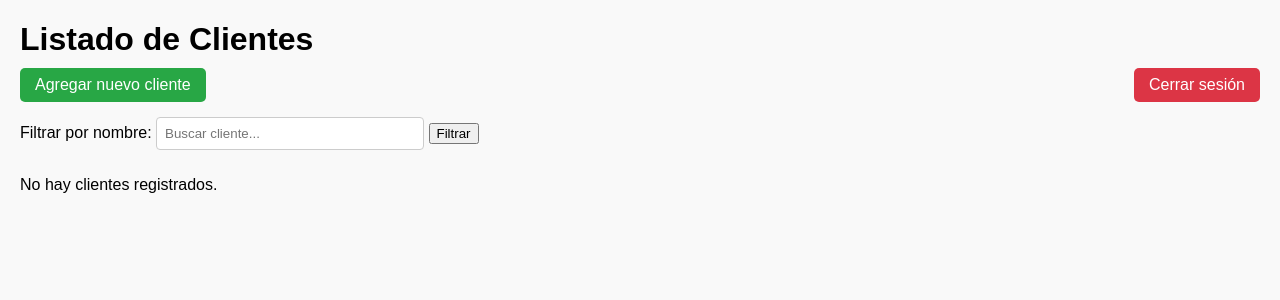
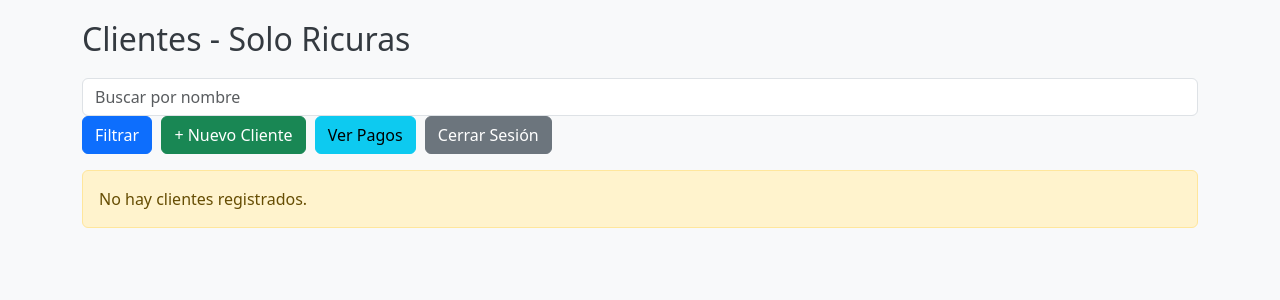
Before and after one commit to luisrobles062/ruta-cobros-app, a Python web app: template templates/inicio.html in a window 1280 px wide. Shown: the top 300 px of the page. Run offline with Jinja, Linux system fonts and the light colour scheme; the template is opened without the code that fills it, so the values that code supplies are empty.

Commit message:
Update inicio.html

```diff
--- a/templates/inicio.html
+++ b/templates/inicio.html
@@ -1,71 +1,44 @@
 <!DOCTYPE html>
 <html lang="es">
 <head>
-    <meta charset="UTF-8" />
-    <title>Listado de Clientes</title>
+    <meta charset="UTF-8">
+    <title>Clientes - Solo Ricuras</title>
+    <link href="https://cdn.jsdelivr.net/npm/bootstrap@5.3.0/dist/css/bootstrap.min.css" rel="stylesheet">
     <style>
-        body { font-family: Arial, sans-serif; margin: 20px; background-color: #f9f9f9; }
-        h1 { margin-bottom: 10px; }
-        input[type="text"] {
-            padding: 8px; width: 250px; margin-bottom: 10px; border-radius: 4px; border: 1px solid #ccc;
-        }
-        table {
-            border-collapse: collapse; width: 100%; background: white;
-        }
-        th, td {
-            padding: 10px; border: 1px solid #ddd; text-align: left;
-        }
-        th {
-            background-color: #007bff; color: white;
-        }
-        .btn {
-            background-color: #28a745; color: white; padding: 8px 15px; text-decoration: none; border-radius: 5px;
-            margin-bottom: 15px; display: inline-block;
-        }
-        .btn:hover { background-color: #218838; }
-        .btn-edit {
-            background-color: #ffc107;
-            color: black;
-            margin-bottom: 5px;
-            display: inline-block;
-            padding: 5px 10px;
-            border-radius: 4px;
-            text-decoration: none;
-            font-size: 0.9em;
-        }
-        .btn-edit:hover {
-            background-color: #e0a800;
-        }
-        .logout {
-            float: right; background-color: #dc3545; padding: 8px 15px; border-radius: 5px; color: white;
-            text-decoration: none;
-        }
-        .logout:hover { background-color: #c82333; }
-        form.inline {
-            display: inline;
-        }
+        body { background-color: #f8f9fa; padding: 20px; }
+        h2 { color: #343a40; margin-bottom: 20px; }
+        .form-inline input { margin-right: 10px; }
+        .btn-primary, .btn-success, .btn-info { margin-right: 5px; }
+        .table th { background-color: #007bff; color: white; }
+        .table-striped tbody tr:nth-of-type(odd) { background-color: #e9f5ff; }
+        .form-pago { display: flex; flex-direction: row; align-items: center; gap: 5px; flex-wrap: wrap; }
+        .form-pago input[type="number"] { max-width: 100px; }
+        .form-pago button { white-space: nowrap; }
     </style>
 </head>
 <body>
-    <h1>Listado de Clientes</h1>
-    <a href="/nuevo" class="btn">Agregar nuevo cliente</a>
-    <a href="/logout" class="logout">Cerrar sesión</a>
-    <form method="GET" action="/inicio">
-        <label for="filtro">Filtrar por nombre:</label>
-        <input type="text" id="filtro" name="filtro" placeholder="Buscar cliente..." value="{{ filtro }}">
-        <input type="submit" value="Filtrar">
+    <div class="container">
+        <h2>Clientes - Solo Ricuras</h2>
+
+        <form method="get" action="/inicio" class="mb-3 form-inline">
+            <input type="text" name="filtro" class="form-control" placeholder="Buscar por nombre" value="{{ request.args.get('filtro', '') }}">
+            <button type="submit" class="btn btn-primary">Filtrar</button>
+            <a href="/nuevo" class="btn btn-success">+ Nuevo Cliente</a>
+            <a href="/pagos" class="btn btn-info">Ver Pagos</a>
+            <a href="/logout" class="btn btn-secondary">Cerrar Sesión</a>
         </form>
 
         {% if clientes %}
-    <table>
+        <div class="table-responsive">
+            <table class="table table-bordered table-striped">
                 <thead>
                     <tr>
-                <th>Fecha</th>
+                        <th>Fecha Prestada</th>
                         <th>Nombre</th>
                         <th>Monto Prestado</th>
                         <th>Deuda Actual</th>
                         <th>Observaciones</th>
-                <th>Pago</th>
+                        <th>Acciones</th>
                     </tr>
                 </thead>
                 <tbody>
@@ -73,22 +46,25 @@
                     <tr>
                         <td>{{ cliente.fecha }}</td>
                         <td>{{ cliente.nombre }}</td>
-                <td>{{ "{:,.0f}".format(cliente.monto) | replace(',', '.') }}</td>
-                <td>{{ "{:,.0f}".format(cliente.deuda_actual) | replace(',', '.') }}</td>
+                        <td>${{ '%.2f' | format(cliente.monto) }}</td>
+                        <td>${{ '%.2f' | format(cliente.deuda) }}</td>
                         <td>{{ cliente.observaciones }}</td>
                         <td>
-                    <a href="/editar_cliente/{{ cliente.id }}" class="btn-edit">Editar Cliente</a>
-                    <form method="POST" action="/registrar_pago/{{ cliente.id }}" style="display:inline-block;">
-                        <input type="number" name="monto_pago" min="1" required style="width: 80px;">
-                        <input type="submit" value="Registrar Pago">
+                            <form action="/registrar_pago" method="POST" class="form-pago">
+                                <input type="hidden" name="cliente_id" value="{{ cliente.id }}">
+                                <input type="number" name="monto" step="0.01" placeholder="Pago" required>
+                                <button type="submit" class="btn btn-success btn-sm">Registrar</button>
+                                <a href="/pagos_cliente/{{ cliente.id }}" class="btn btn-info btn-sm">Ver pagos</a>
                             </form>
                         </td>
                     </tr>
                     {% endfor %}
                 </tbody>
             </table>
+        </div>
         {% else %}
-        <p>No hay clientes registrados.</p>
+            <div class="alert alert-warning">No hay clientes registrados.</div>
         {% endif %}
+    </div>
 </body>
 </html>
```
Lines whose indentation alone changed are shown as unchanged.
